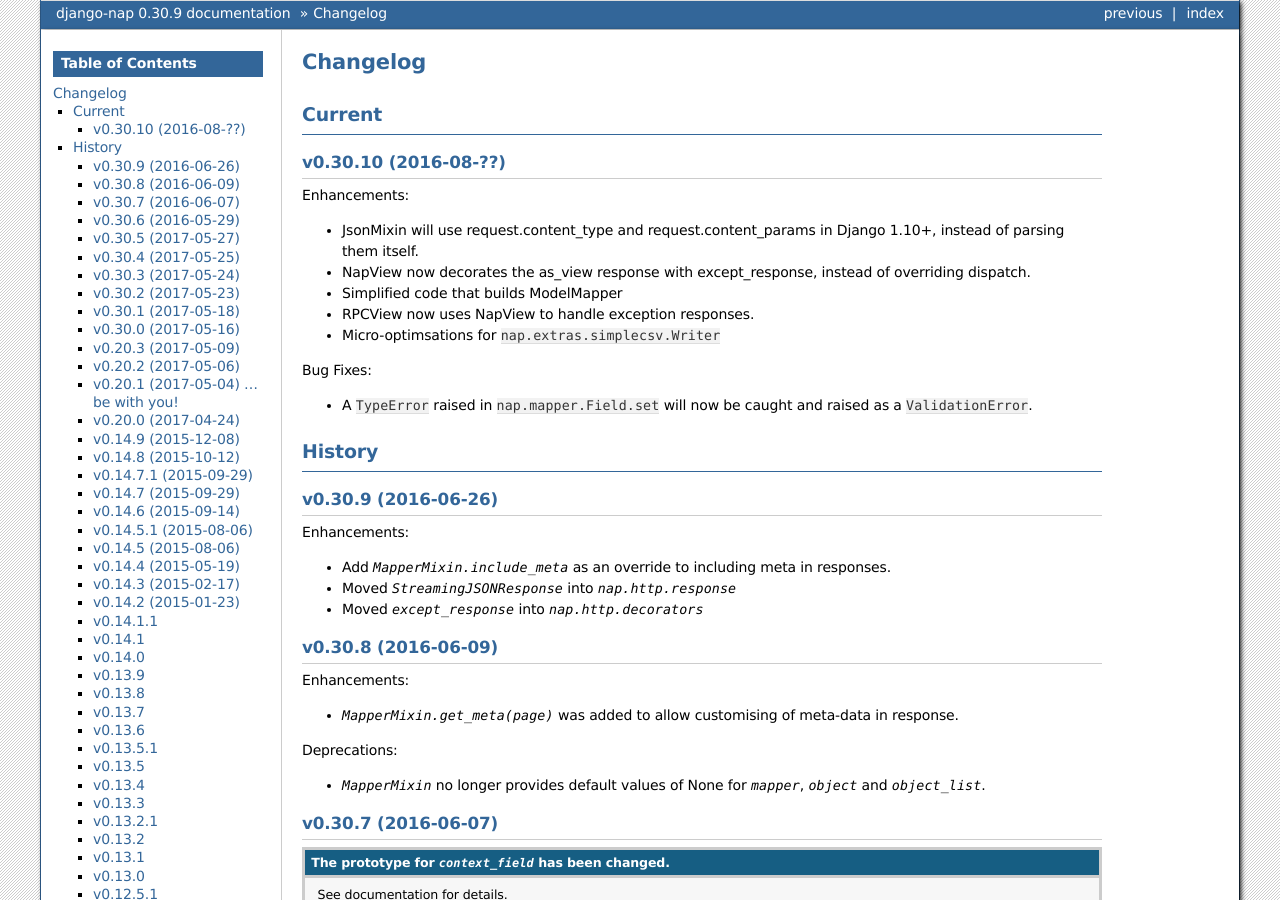
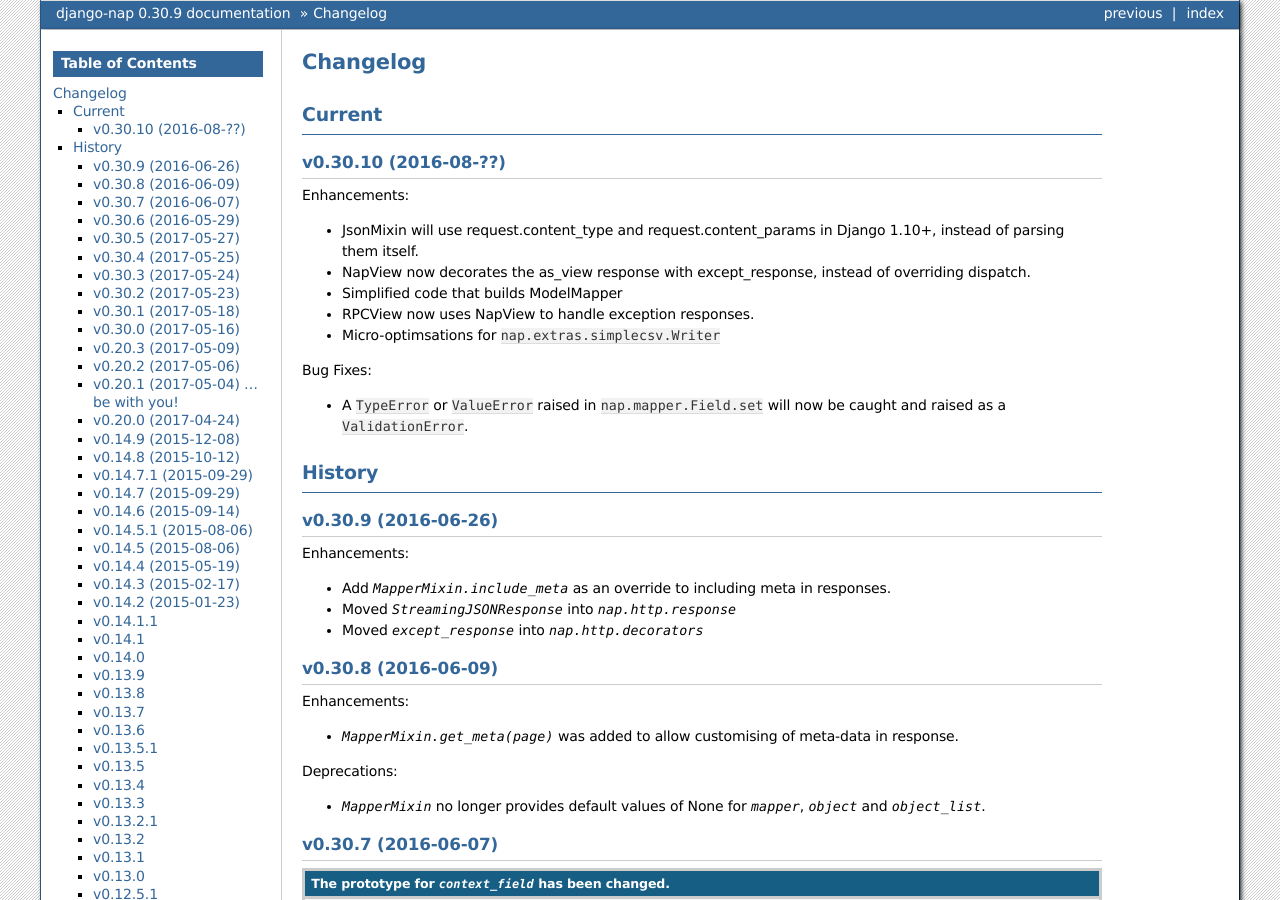
Before and after one commit to funkybob/django-nap, a Sphinx documentation site: the page built from docs/changelog.rst, in a window 1280 px wide and 900 px high. Built offline with Sphinx 7.4.7, drawn with Linux system fonts in a browser that asks for light colours.

Commit message:
Catch Type and Value errors in set

```diff
--- a/docs/changelog.rst
+++ b/docs/changelog.rst
@@ -21,8 +21,8 @@ Enhancements:
 
 Bug Fixes:
 
-- A ``TypeError`` raised in ``nap.mapper.Field.set`` will now be caught and
-  raised as a ``ValidationError``.
+- A ``TypeError`` or ``ValueError`` raised in ``nap.mapper.Field.set`` will now
+  be caught and raised as a ``ValidationError``.
 
 -------
 History
```
Also changed, not shown: 1 other file.
